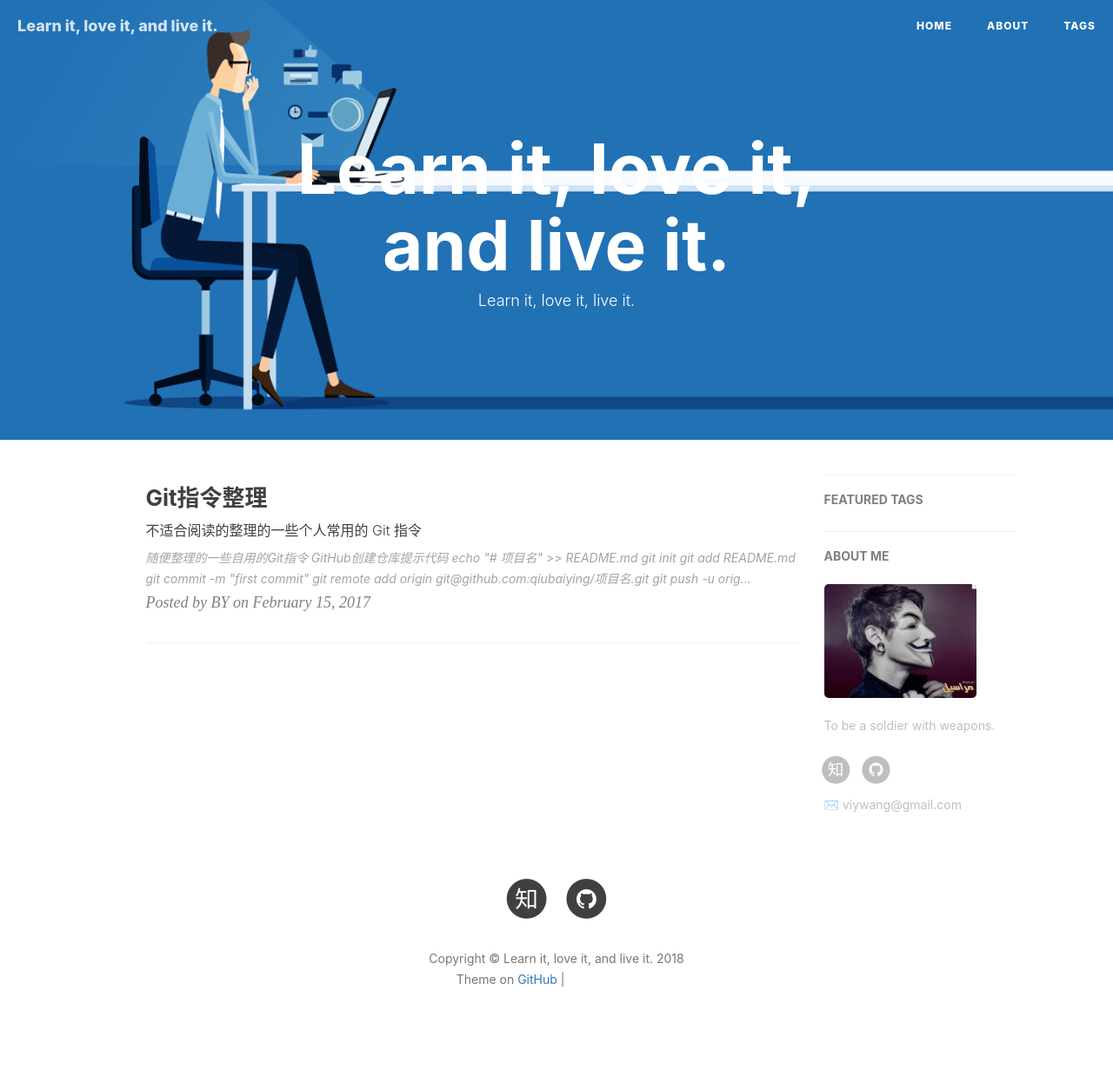
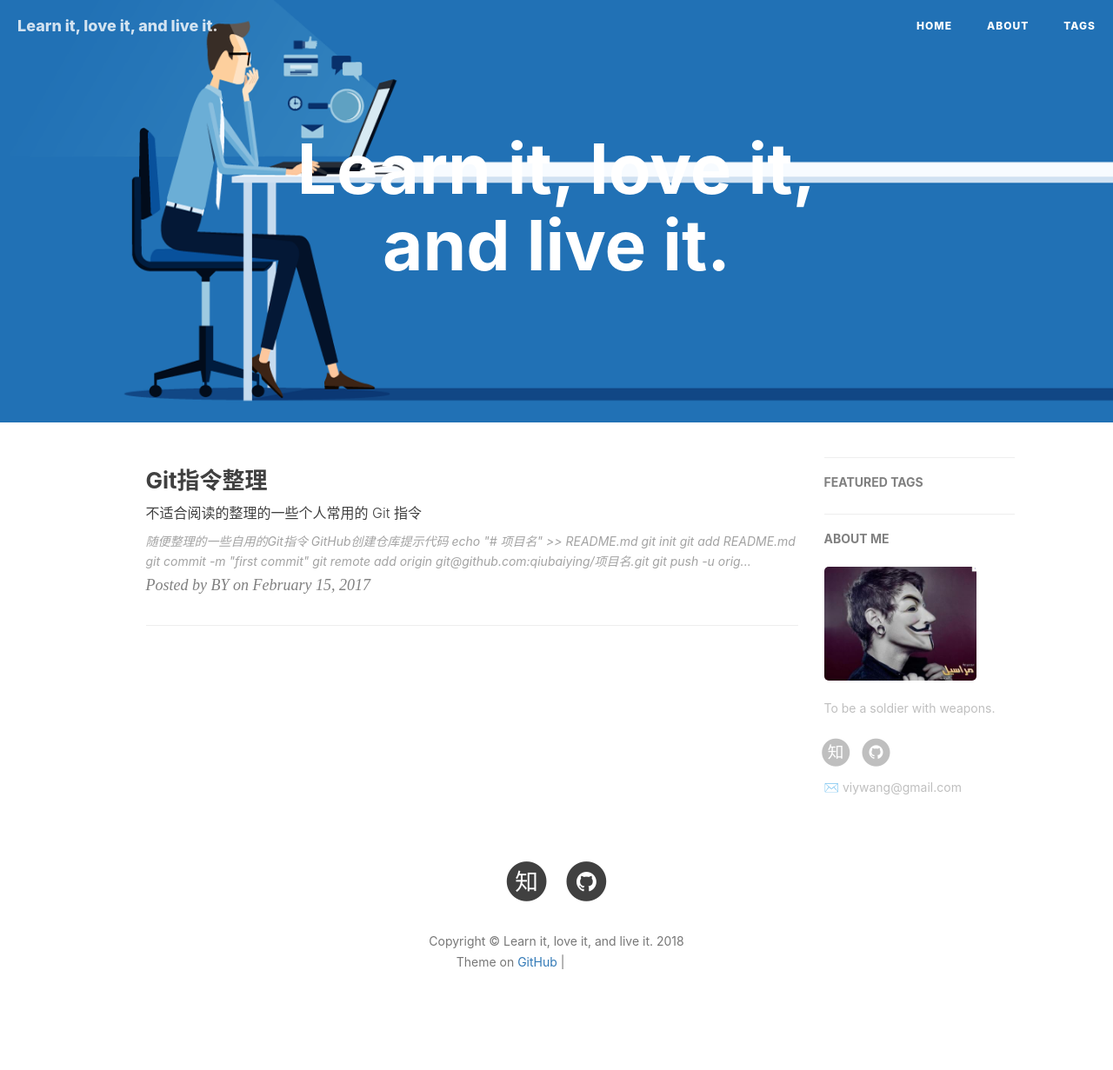
Before and after one commit to VVViy/VVViy.github.io, a Jekyll site: the page built from index.html, in a window 1280 px wide. Shown: the whole page at 87% size. Built offline with Jekyll 4.4.1, drawn with Linux system fonts in a browser that asks for light colours; nearby versions of some CDN libraries; the list of posts is cut into pages by our own code; comment, search, counter and statistics services are not loaded; grey boxes are pictures that could not be loaded.

Commit message:
Update index.html

```diff
--- a/index.html
+++ b/index.html
@@ -1,6 +1,6 @@
 ---
 layout: page
-description: "Learn it, love it, live it."
+description: " "
 ---
 
 {% for post in paginator.posts %}
```
